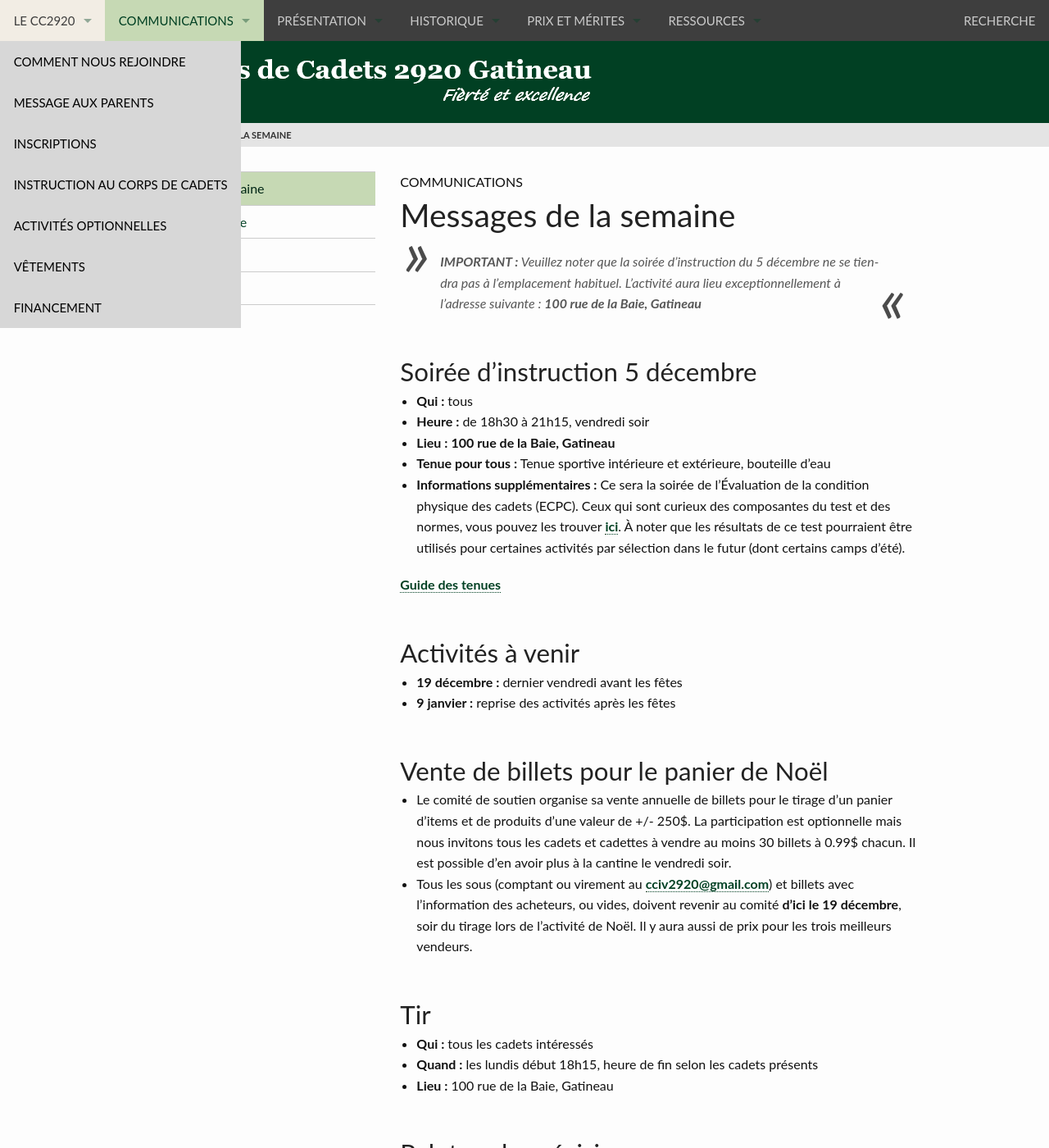
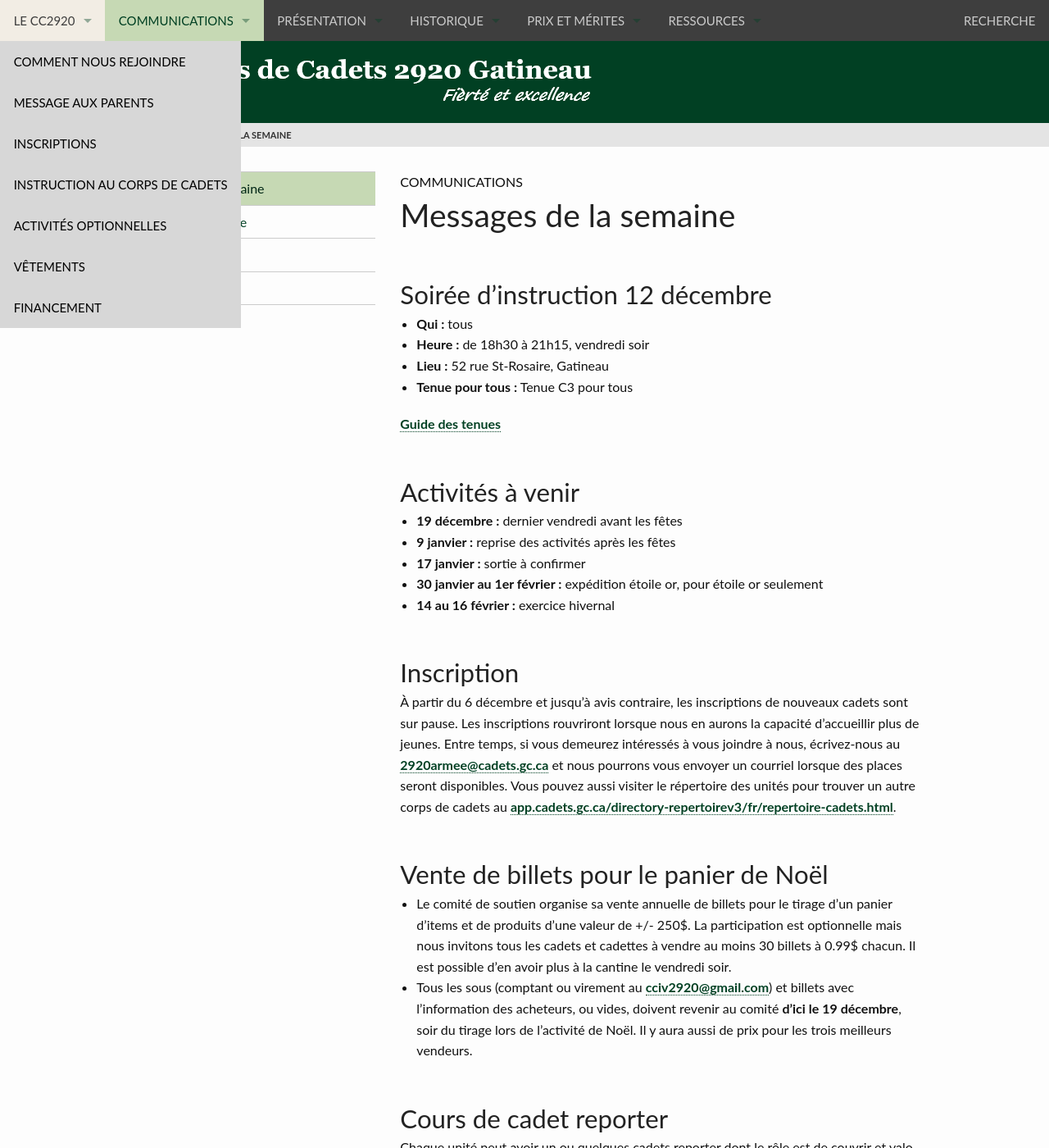
Before and after one commit to CC2920/web, a Jekyll site: the page built from _communications/messages.md, in a window 1280 px wide and 1400 px high. Shown: the whole window at 82% size. Built offline with Jekyll 4.4.1, drawn with Linux system fonts in a browser that asks for light colours; some of the changed text lies outside the part shown.

Commit message:
Messages de la semaine - 12 décembre 2025

```diff
--- a/_communications/messages.md
+++ b/_communications/messages.md
@@ -3,17 +3,11 @@ title:  "Messages de la semaine"
 layout: "messages"
 ---
 
-> **IMPORTANT :**
-> Veuillez noter que la soirée d’instruction du 5 décembre ne se tiendra pas à l’emplacement habituel.
-> L’activité aura lieu exceptionnellement à l’adresse suivante : **100 rue de la Baie, Gatineau**
-
-
-## Soirée d’instruction 5 décembre
+## Soirée d’instruction 12 décembre
 - **Qui :** tous
 - **Heure :** de 18h30 à 21h15, vendredi soir
-- **Lieu :** **100 rue de la Baie, Gatineau**
-- **Tenue pour tous :** Tenue sportive intérieure et extérieure, bouteille d’eau
-- **Informations supplémentaires :** Ce sera la soirée de l’Évaluation de la condition physique des cadets (ECPC). Ceux qui sont curieux des composantes du test et des normes, vous pouvez les trouver [ici](/docs/ressources/250501_%C3%89valuation%20de%20la%20condition%20physique%20des%20cadets_Calculateur%20de%20motivation_Personnel_FR.xlsx). À noter que les résultats de ce test pourraient être utilisés pour certaines activités par sélection dans le futur (dont certains camps d’été).
+- **Lieu :** 52 rue St-Rosaire, Gatineau
+- **Tenue pour tous :** Tenue C3 pour tous
 
 [Guide des tenues](https://cc2920.ca/docs/ressources/guide_uniforme.v3.pdf)
 
@@ -21,11 +15,22 @@ layout: "messages"
 ## Activités à venir
 - **19 décembre :** dernier vendredi avant les fêtes
 - **9 janvier :** reprise des activités après les fêtes
+- **17 janvier :** sortie à confirmer
+- **30 janvier au 1er février :** expédition étoile or, pour étoile or seulement
+- **14 au 16 février :** exercice hivernal
+
+
+## Inscription
+À partir du 6 décembre et jusqu’à avis contraire, les inscriptions de nouveaux cadets sont sur pause. Les inscriptions rouvriront lorsque nous en aurons la capacité d’accueillir plus de jeunes. Entre temps, si vous demeurez intéressés à vous joindre à nous, écrivez-nous au <2920armee@cadets.gc.ca> et nous pourrons vous envoyer un courriel lorsque des places seront disponibles. Vous pouvez aussi visiter le répertoire des unités pour trouver un autre corps de cadets au [app.cadets.gc.ca/directory-repertoirev3/fr/repertoire-cadets.html](https://app.cadets.gc.ca/directory-repertoirev3/fr/repertoire-cadets.html).
 
 
 ## Vente de billets pour le panier de Noël
 - Le comité de soutien organise sa vente annuelle de billets pour le tirage d'un panier d'items et de produits d'une valeur de +/- 250$. La participation est optionnelle mais nous invitons tous les cadets et cadettes à vendre au moins 30 billets à 0.99$ chacun. Il est possible d'en avoir plus à la cantine le vendredi soir.
 - Tous les sous (comptant ou virement au <cciv2920@gmail.com>) et billets avec l'information des acheteurs, ou vides, doivent revenir au comité **d'ici le 19 décembre**, soir du tirage lors de l'activité de Noël. Il y aura aussi de prix pour les trois meilleurs vendeurs.
+
+
+## Cours de cadet reporter
+Chaque unité peut avoir un ou quelques cadets reporter dont le rôle est de couvrir et valoriser les activités de l’unité à l’interne et à l’externe sur les médias traditionnels et sociaux. Ce poste est ouvert aux cadets de niveau argent et plus le désirant. Une formation virtuelle aura lieu sur 5 soirs les mardis ou mercredis du 27 janvier au 25 février. Les cadets intéressés sont priés d’en parler avec IC Legault le vendredi soir.
 
 
 ## Tir
```
